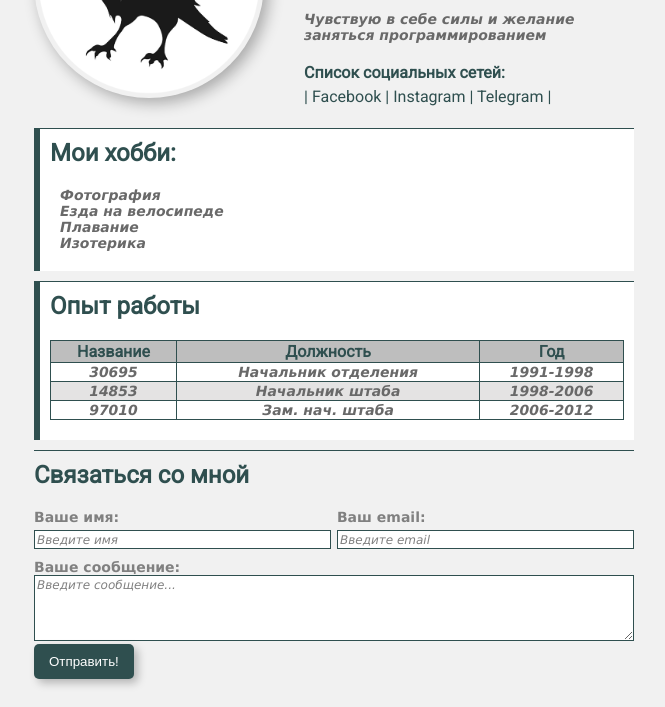
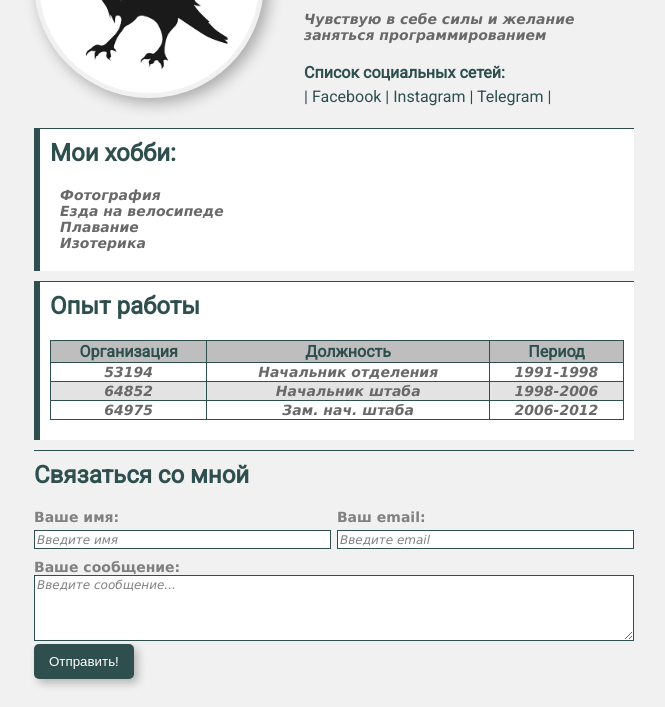
Before and after one commit to ZVG-by/resume, a plain HTML site: page index.html in a window 1280 px wide. Shown: the part 161-868 px from the top of the page, without its empty margins (306-971 px from the left). Drawn offline with Linux system fonts and the light colour scheme.

Commit message:
Update index.html

```diff
--- a/index.html
+++ b/index.html
@@ -60,24 +60,24 @@
       <table class="table">
         <thead>
           <tr>
-            <th>Название</th>
+            <th>Организация</th>
             <th>Должность</th>
-            <th>Год</th>
+            <th>Период</th>
           </tr>
         </thead>
         <tbody>
           <tr>
-            <td>30695</td>
+            <td>53194</td>
             <td>Начальник отделения</td>
             <td>1991-1998</td>
           </tr>
           <tr>
-            <td>14853</td>
+            <td>64852</td>
             <td>Начальник штаба</td>
             <td>1998-2006</td>
           </tr>
           <tr>
-            <td>97010</td>
+            <td>64975</td>
             <td>Зам. нач. штаба</td>
             <td>2006-2012</td>
           </tr>
```
